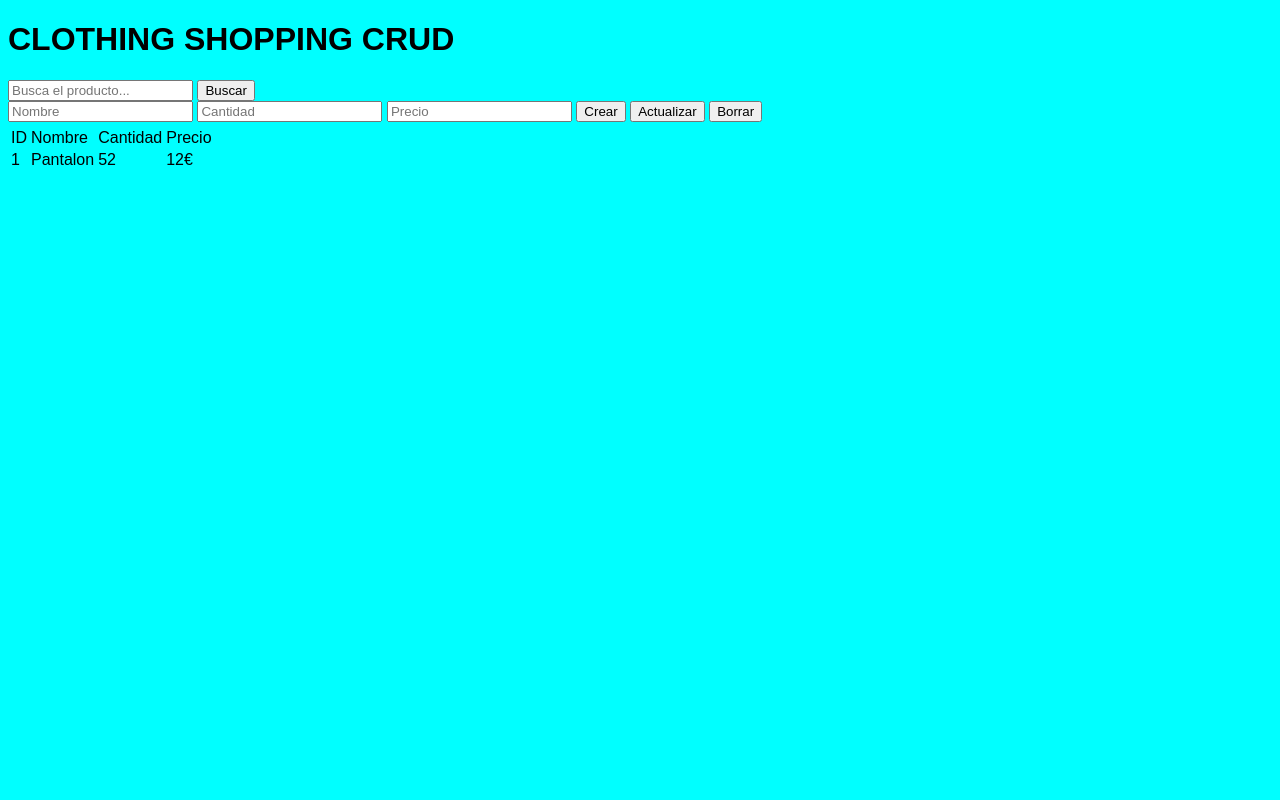
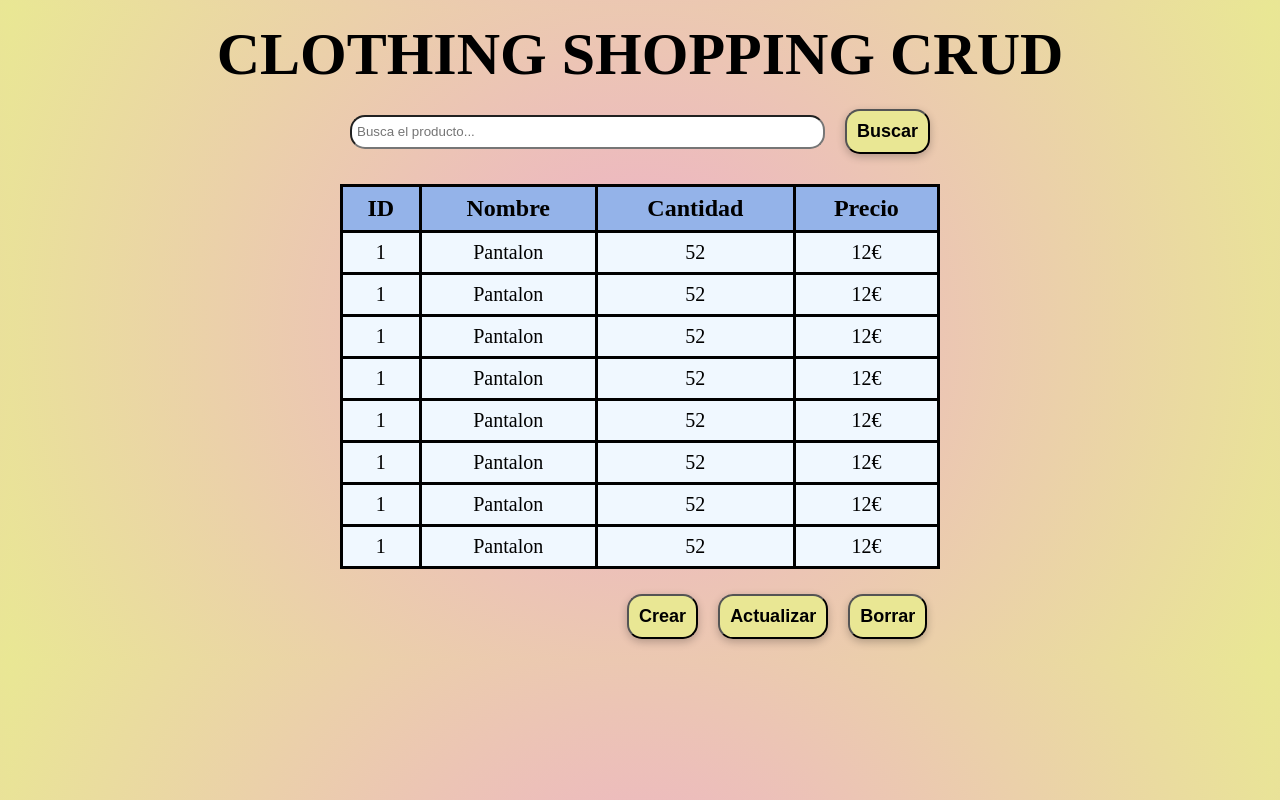
Before and after one commit to laurity/exercise-CRUD-shop, a plain HTML site: page index.html in a window 1280 px wide. Drawn offline with Linux system fonts and the light colour scheme; a web font is replaced by a local one.

Commit message:
nuevo diseño

```diff
--- a/index.html
+++ b/index.html
@@ -6,30 +6,31 @@
     <meta name="viewport" content="width=device-width, initial-scale=1.0">
     <title>CLOTHING SHOPPING</title>
     <link rel="stylesheet" href="/styles.css">
+    <link rel="preconnect" href="https://fonts.googleapis.com">
+<link rel="preconnect" href="https://fonts.gstatic.com" crossorigin>
+<link href="https://fonts.googleapis.com/css2?family=Tilt+Neon&display=swap" rel="stylesheet">
 </head>
 
 <body>
     <div class="container">
         <h1>CLOTHING SHOPPING CRUD</h1>
-        <div class="menu">
+        <div class="search-div">
             <input type="text" id="product" class="product" placeholder="Busca el producto...">
             <button type="button" class="search" id="search">Buscar</button>
             <br />
-            <input type="text" id="name" class="name" placeholder="Nombre">
-            <input type="number" id="amount" class="amount" placeholder="Cantidad">
-            <input type="number" id="price" class="price" placeholder="Precio">
-            <button type="button" class="new" id="new">Crear</button>
-            <button type="button" class="update" id="update">Actualizar</button>
+        </div>
 
+        <div class="scroll">
         <table class="table">
             <th>
-                    <tr>
+                <tr class=title>
                     <td>ID</td>
                     <td>Nombre</td>
                     <td>Cantidad</td>
                     <td>Precio</td>
                 </tr>
             </th>
+
             <tbody>
                 <tr>
                     <td>1</td>
@@ -37,9 +38,65 @@
                     <td>52</td>
                     <td>12€</td>
                 </tr>
+                <tr>
+                    <td>1</td>
+                    <td>Pantalon</td>
+                    <td>52</td>
+                    <td>12€</td>
+                </tr>
+                <tr>
+                    <td>1</td>
+                    <td>Pantalon</td>
+                    <td>52</td>
+                    <td>12€</td>
+                </tr>
+                <tr>
+                    <td>1</td>
+                    <td>Pantalon</td>
+                    <td>52</td>
+                    <td>12€</td>
+                </tr>
+                <tr>
+                    <td>1</td>
+                    <td>Pantalon</td>
+                    <td>52</td>
+                    <td>12€</td>
+                </tr>
+                <tr>
+                    <td>1</td>
+                    <td>Pantalon</td>
+                    <td>52</td>
+                    <td>12€</td>
+                </tr>
+                <tr>
+                    <td>1</td>
+                    <td>Pantalon</td>
+                    <td>52</td>
+                    <td>12€</td>
+                </tr>
+                <tr>
+                    <td>1</td>
+                    <td>Pantalon</td>
+                    <td>52</td>
+                    <td>12€</td>
+                </tr>
+
+
+
+
             </tbody>
-                <button type="button" class="delete" id="delete">Borrar</button>
+            </table>
         </div>
+            <div class="buttons">
+                <button type="button" class="new" id="new">Crear</button>
+
+                <button type="button" class="update" id="update">Actualizar</button>
+
+                <button type="button" class="delete" id="delete">Borrar</button><ul>
+            </div>
+
+
+
     </div>
 
 </body>
--- a/script.js
+++ b/script.js
@@ -25,4 +25,6 @@ const actualizarInventario = () =>{
 const eliminarProducto = () =>{};
 
 //Mostrar inventario final
-const mostrarInventario = ()=>{};
+const mostrarInventario = ()=>{
+
+};
--- a/styles.css
+++ b/styles.css
@@ -1,10 +1,76 @@
-@font-face {
-    font-family: 'AR One Sans', sans-serif;
-        src: url('/assets/fonts/AROneSans-VariableFont_ARRR,wght.ttf') format('ttf');
+*{
+    margin: 10px;
+    padding: 0px;
 }
 
 
 body{
-    background-color: aqua;
-    font-family: 'AR One Sans', sans-serif;
+    text-align: center;
+    background: rgb(238,174,202);
+    background: radial-gradient(circle, rgba(238,174,202,1) 0%, rgba(233,231,148,1) 100%);
+    font-family: 'Tilt Neon', 'sans-serif';
 }
+h1{
+    font-size: 60px;
+}
+.search-div{
+    display: flex;
+    align-items: center;
+    margin: auto;
+    border-radius: 15px;
+    width: 600px;
+
+}
+.product{
+    width: 900px;
+    height: 30px;
+    border-radius: 15px;
+    padding-left: 5px;
+}
+.scroll{
+    height: 400px;
+    overflow-y: scroll;
+}
+.title{
+    font-weight: 900;
+    font-size: x-large;
+    background: rgba(148,179,233,1) 100%;
+}
+table{
+    margin-left: auto;
+    margin-right: auto;
+    width: 50%;
+    background-color: aliceblue;
+    font-size: 20px;
+    border-collapse: collapse;
+
+}
+
+td{
+    border: 3px black solid;
+    padding: 8px;
+}
+
+button{
+    background-color: #e9e794;
+    border-radius: 15px;
+    padding: 10px;
+    font-size: large;
+    font-weight: bold;
+    box-shadow: rgba(0, 0, 0, 0.24) 0px 3px 8px;
+}
+
+.buttons{
+    display: flex;
+    justify-content: flex-end;
+    margin: 0 auto;
+
+    width: 52%;
+}
+.scroll::-webkit-scrollbar{
+    width: 10px;
+}
+.scroll::-webkit-scrollbar-thumb{
+    background-color: rgb(190, 190, 190);
+    border-radius: 10px;
+  }
```
Also changed, not shown: assets/fonts/AROneSans-VariableFont_ARRR,wght.ttf (deleted), assets/fonts/TiltNeon-Regular-VariableFont_XROT,YROT.ttf (added). Lines whose indentation alone changed are shown as unchanged.
